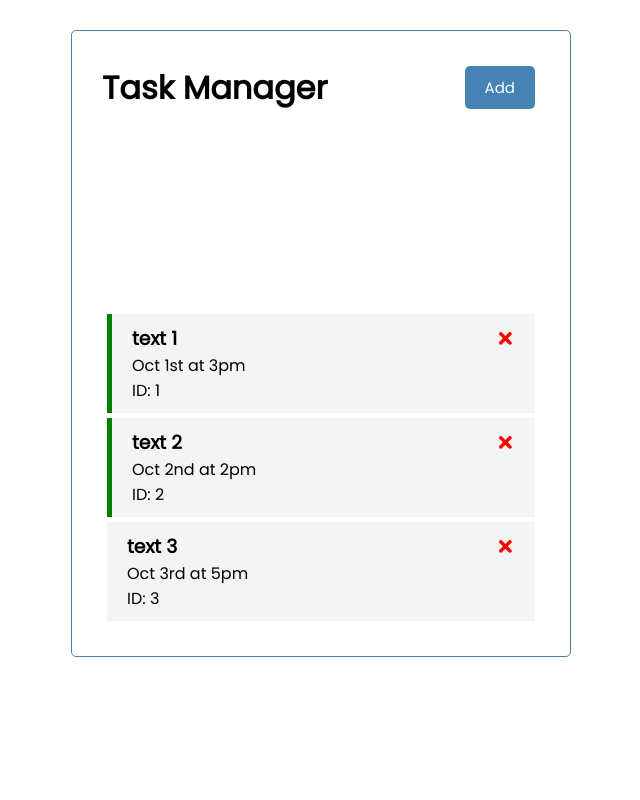
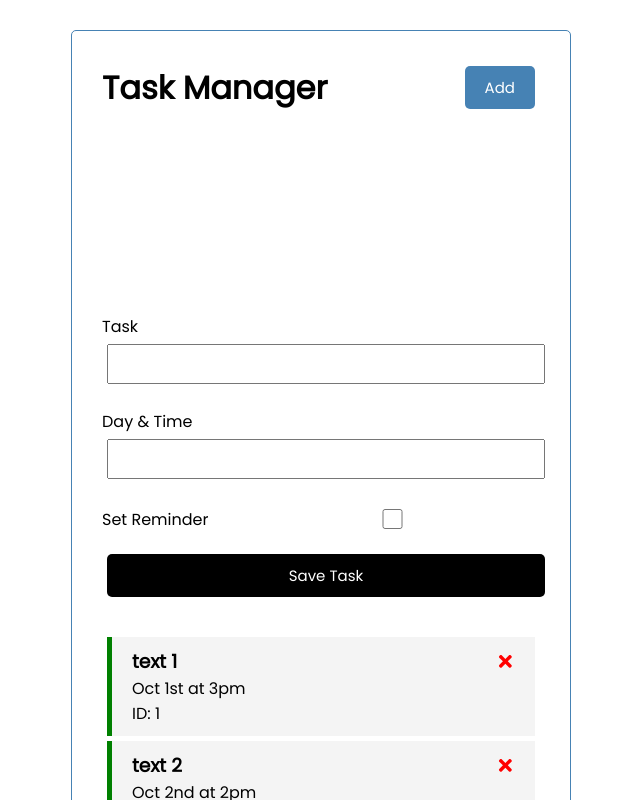
Before and after one commit to NDCsGitHub/TaskTracker-React, a React (Create React App) app: page / in a window 1280 px wide. Shown: the top 800 px of the page, without its empty margins (319-959 px from the left). Built offline with nearby package versions, Linux system fonts and the light colour scheme.

Commit message:
add component new task

```diff
--- a/src/App.js
+++ b/src/App.js
@@ -1,5 +1,6 @@
 import Header from './components/Header.js'
 import Tasks  from  './components/Tasks.js'
+import AddTask  from './components/AddTask'
 import {useState} from 'react'
 
 function App() {
@@ -45,11 +46,18 @@
 
   return (
     <div className="container">
-     <Header />
-     {taskArray.length > 0  ?
-     (<Tasks taskArrayProp={taskArray} onDeleteTask={deleteTask} onToggleReminder={toggleReminder} />)
-     :
-     ("Not Task")}
+
+      <Header />
+      <AddTask />
+
+      {taskArray.length > 0  ?
+      (<Tasks taskArrayProp={taskArray} onDeleteTask={deleteTask} onToggleReminder={toggleReminder} />)
+      :
+      ("Not Task")}
+
+
+
+
 
     </div>
   );
--- /dev/null
+++ b/src/components/AddTask.js
@@ -0,0 +1,39 @@
+import React from 'react'
+import {useState}   from 'react'
+
+function AddTask() {
+
+    const [test, setText]=useState('')
+    const [day, setDay]=useState('')
+    const [reminder, setReminder]=useState(false)
+
+
+
+    return (
+        <div>
+            <form className='add-form'>
+
+                <div className='form-control'>
+                    <label>Task</label>
+                    <input type="text" placeholde='Add Task'/>
+                </div>
+
+                <div className='form-control'>
+                    <label>Day & Time</label>
+                    <input type="text" placeholde='Add Day & Time'/>
+                </div>
+
+                <div className='form-control form-control-check'>
+                    <label>Set Reminder</label>
+                    <input type="checkbox"/>
+                </div>
+
+                <input className='btn btn-block' type="submit" value='Save Task'/>
+
+            </form>
+
+        </div>
+    )
+}
+
+export default AddTask
--- a/src/components/Task.js
+++ b/src/components/Task.js
@@ -11,16 +11,12 @@
         }
     }
 
-
-    // `task ${taskProp.reminder ? 'reminder':''}`
+    // we can also use ternary statement to add the toggleUI function   `task ${taskProp.reminder ? 'reminder':''}`
 
     return (
         <div
-
         className={`task ${toggleUI()}`}
-
-        onDoubleClick={() => onToggleReminder(taskProp.id)}>
-
+        onClick={() => onToggleReminder(taskProp.id)}>
 
          <h3>
              {taskProp.text}
```
